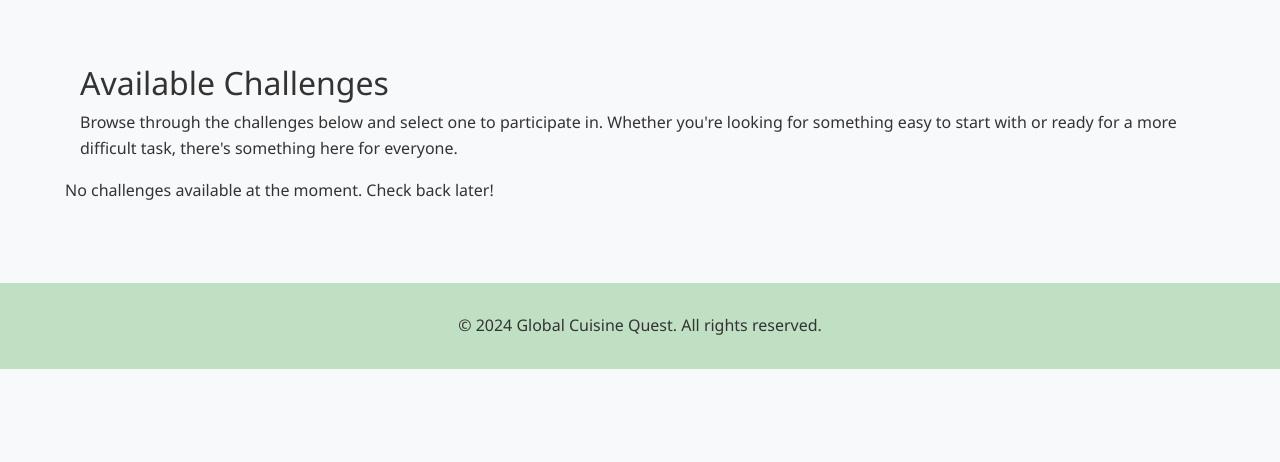
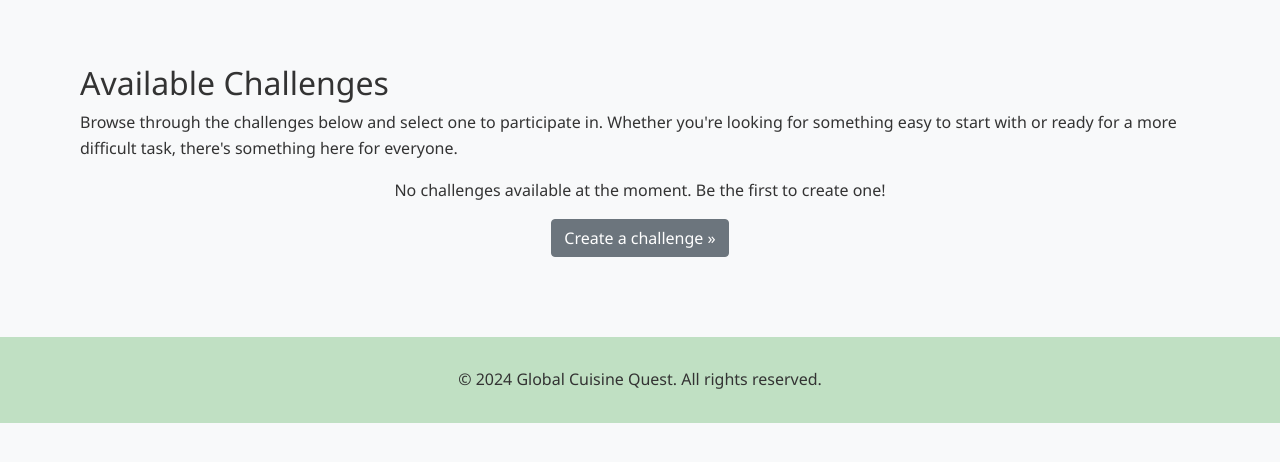
Before and after one commit to aceiicle/Global-Cuisine-Quest, a Flask app: page /challenges in a window 1280 px wide. Shown: the part 58-520 px from the top of the page. Run offline with Flask 3, Linux system fonts and the light colour scheme; some libraries are stand-ins or nearby versions.

Commit message:
Neatened up the empty challenge list

```diff
--- a/globalcuisine/auth.py
+++ b/globalcuisine/auth.py
@@ -30,7 +30,7 @@ def login():
         user = User.query.filter_by(username=form.username.data).first()
         if user and user.check_password(form.password.data):
             login_user(user, remember=form.remember.data, force=True)
-
+            flash('Successfully logged in!')
             return redirect(url_for('main.dashboard'))  # Redirect to the dashboard page
         else:
             flash('Invalid username or password. Please try again.', 'danger')
--- a/globalcuisine/templates/challenge_list.html
+++ b/globalcuisine/templates/challenge_list.html
@@ -21,7 +21,10 @@
                 </div>
             </div>
         {% else %}
-            <p class="text-center">No challenges available at the moment. Check back later!</p>
+            <div class="col-md-12">
+                <p class="text-center">No challenges available at the moment. Be the first to create one!</p>
+                <p class="text-center"><a class="btn btn-secondary" href="{{ url_for('main.create_challenge') }}" role="button">Create a challenge &raquo;</a></p>
+            </div>
         {% endfor %}
     </div>
 </div>
```
Also changed, not shown: instance/globalcuisine.db.
